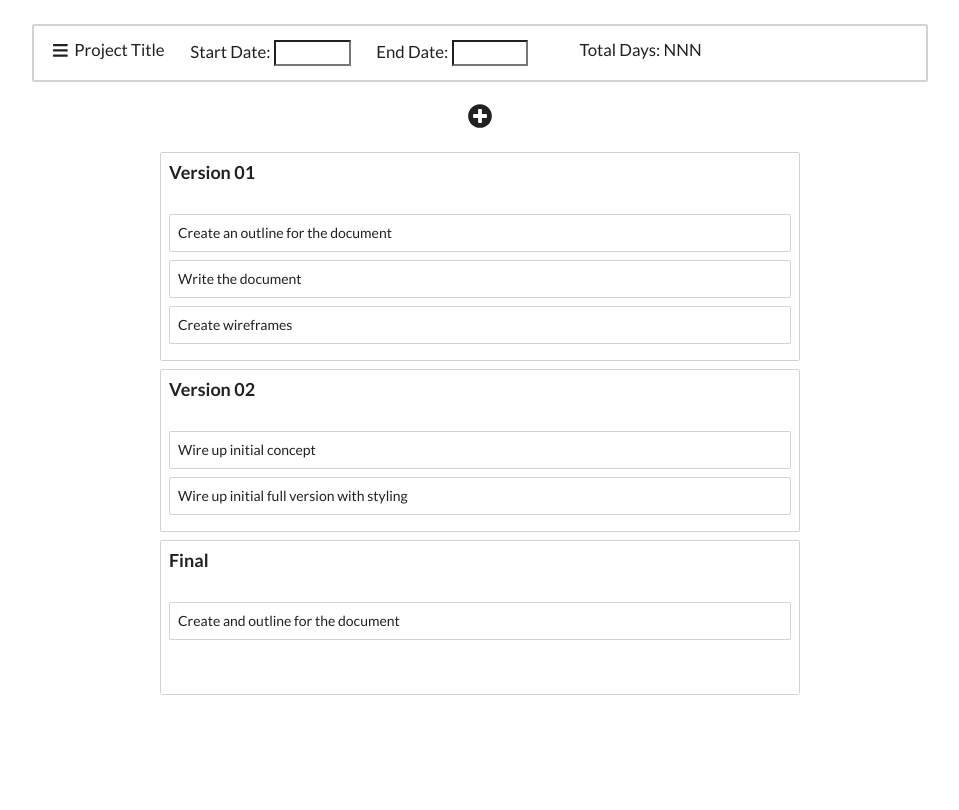
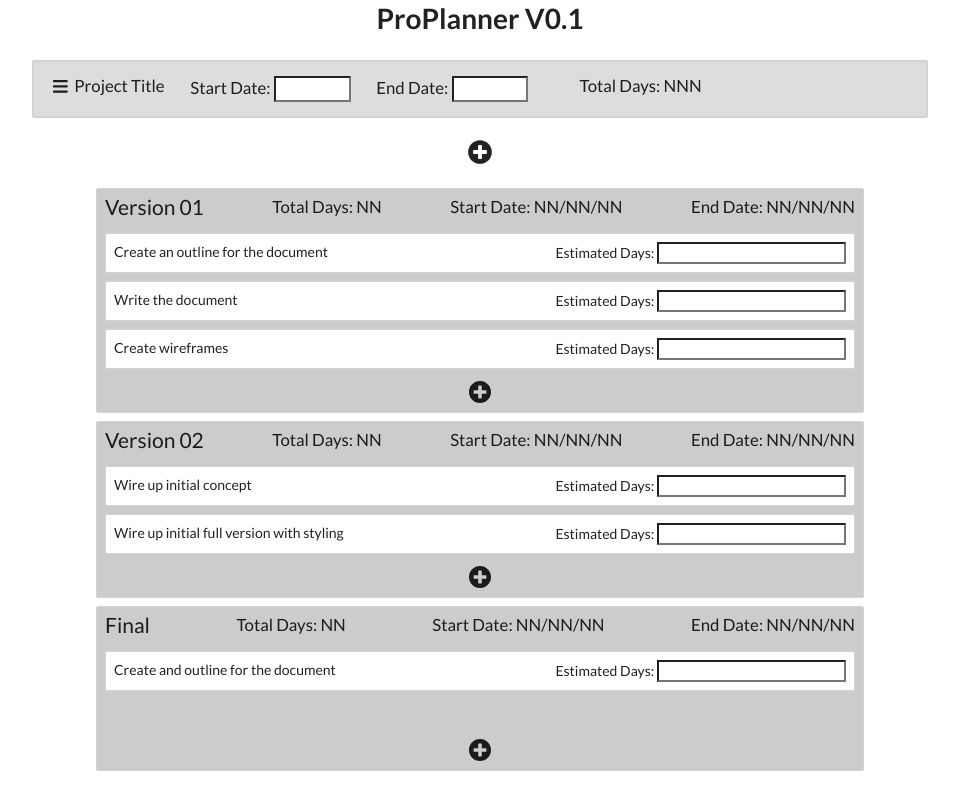
Before and after one commit to AndrewMayer/ProPlanner, a React (Create React App) app: page / in a window 1280 px wide. Shown: the top 810 px of the page, without its empty margins (160-1119 px from the left). Built offline with nearby package versions, Linux system fonts and the light colour scheme.

Commit message:
Minor UI changes

```diff
--- a/src/Components/App.js
+++ b/src/Components/App.js
@@ -7,7 +7,7 @@ import { FontAwesomeIcon } from '@fortawesome/react-fontawesome';
 import { library } from '@fortawesome/fontawesome-svg-core';
 import { faBars, faPlusCircle } from '@fortawesome/free-solid-svg-icons';
 import initialData from '../initial-data';
-import Column from './column';
+import Milestone from './Milestone';
 import Header from './Header';
 
 library.add(faBars, faPlusCircle);
@@ -15,6 +15,10 @@ library.add(faBars, faPlusCircle);
 const Container = styled.div`
   margin: 2%;
   // display: flex;
+`;
+
+const Title = styled.h1`
+  text-align: center;
 `;
 
 class App extends React.Component {
@@ -102,6 +106,7 @@ class App extends React.Component {
   render() {
     return (
       <div>
+        <Title>ProPlanner V0.1</Title>
         <Header />
         {/* TODO: Place this inside a styled box */}
         <div style={{ textAlign: 'center' }}>
@@ -118,7 +123,7 @@ class App extends React.Component {
                   );
 
                   return (
-                    <Column
+                    <Milestone
                       key={column.id}
                       column={column}
                       tasks={tasks}
--- a/src/Components/Header.js
+++ b/src/Components/Header.js
@@ -2,13 +2,14 @@ import React from 'react';
 import styled from 'styled-components';
 import { FontAwesomeIcon } from '@fortawesome/react-fontawesome';
 
-const Container = styled.div`
+const MainHeader = styled.div`
   border-radius: 2px;
   margin: 3vh auto 3vh;
   padding: 1vh 1vw;
   width: 70vw;
   display: flex;
   border: 2px solid lightgrey;
+  background-color: #ddd;
 `;
 
 const Title = styled.div`
@@ -31,7 +32,7 @@ const DateBox = styled.input`
 
 const Header = () => {
   return (
-    <Container>
+    <MainHeader>
       <Title>
         <div>
           <FontAwesomeIcon icon={'bars'} />
@@ -48,7 +49,7 @@ const Header = () => {
         <div className="bigFiller" />
         <div>Total Days: NNN</div>
       </Title>
-    </Container>
+    </MainHeader>
   );
 };
 
--- /dev/null
+++ b/src/Components/Milestone.jsx
@@ -0,0 +1,74 @@
+import React from 'react';
+import styled from 'styled-components';
+import { Droppable, Draggable } from 'react-beautiful-dnd';
+import { FontAwesomeIcon } from '@fortawesome/react-fontawesome';
+import Task from './task';
+
+const Container = styled.div`
+  margin: 8px auto;
+  width: 60vw;
+  border: 1px solid lightgrey;
+  background-color: #ccc;
+  border-radius: 2px;
+  display: flex;
+  flex-direction: column;
+`;
+const MileTitle = styled.div`
+  padding: 8px;
+  display: flex;
+  flex-direction: row;
+  justify-content: space-between;
+  font-size: 1.5em;
+  .subtext {
+    font-size: 0.8em;
+  }
+`;
+const TaskList = styled.div`
+  padding: 8px;
+  background-color: ${props =>
+    props.isDraggingOver ? 'forestgreen' : 'inherit'};
+  flex-grow: 1;
+  min-height: 100px;
+`;
+
+const AddTask = styled.div`
+  padding: 0px 0px 1vw 0px;
+  display: flex;
+  justify-content: center;
+`;
+
+const Milestone = props => {
+  return (
+    <Draggable draggableId={props.column.id} index={props.index}>
+      {provided => (
+        <Container {...provided.draggableProps} ref={provided.innerRef}>
+          <MileTitle>
+            <div {...provided.dragHandleProps}>{props.column.title}</div>
+            <div className="subtext">Total Days: NN</div>
+            <div className="subtext">Start Date: NN/NN/NN</div>
+            <div className="subtext">End Date: NN/NN/NN</div>
+          </MileTitle>
+          <Droppable droppableId={props.column.id} type="task">
+            {(provided, snapshot) => (
+              <TaskList
+                ref={provided.innerRef}
+                {...provided.droppableProps}
+                isDraggingOver={snapshot.isDraggingOver}
+              >
+                {props.tasks.map((task, index) => (
+                  <Task key={task.id} task={task} index={index} />
+                ))}
+                {provided.placeholder}
+              </TaskList>
+            )}
+          </Droppable>
+          <AddTask>
+            <FontAwesomeIcon icon={'plus-circle'} transform="grow-10" />
+          </AddTask>
+        </Container>
+      )}
+    </Draggable>
+  );
+};
+
+export default Milestone;
--- a/src/Components/column.jsx
+++ /dev/null
@@ -1,54 +0,0 @@
-import React from 'react';
-import styled from 'styled-components';
-import { Droppable, Draggable } from 'react-beautiful-dnd';
-import Task from './task';
-
-const Container = styled.div`
-  margin: 8px auto;
-  width: 50vw;
-  border: 1px solid lightgrey;
-  background-color: white;
-  border-radius: 2px;
-  display: flex;
-  flex-direction: column;
-`;
-const Title = styled.h3`
-  padding: 8px;
-`;
-const TaskList = styled.div`
-  padding: 8px;
-  background-color: ${props =>
-    props.isDraggingOver ? 'forestgreen' : 'inherit'};
-  flex-grow: 1;
-  min-height: 100px;
-`;
-
-export default class Column extends React.Component {
-  render() {
-    return (
-      <Draggable draggableId={this.props.column.id} index={this.props.index}>
-        {provided => (
-          <Container {...provided.draggableProps} ref={provided.innerRef}>
-            <Title {...provided.dragHandleProps}>
-              {this.props.column.title}
-            </Title>
-            <Droppable droppableId={this.props.column.id} type="task">
-              {(provided, snapshot) => (
-                <TaskList
-                  ref={provided.innerRef}
-                  {...provided.droppableProps}
-                  isDraggingOver={snapshot.isDraggingOver}
-                >
-                  {this.props.tasks.map((task, index) => (
-                    <Task key={task.id} task={task} index={index} />
-                  ))}
-                  {provided.placeholder}
-                </TaskList>
-              )}
-            </Droppable>
-          </Container>
-        )}
-      </Draggable>
-    );
-  }
-}
--- a/src/Components/task.jsx
+++ b/src/Components/task.jsx
@@ -3,6 +3,8 @@ import styled from 'styled-components';
 import { Draggable } from 'react-beautiful-dnd';
 
 const Container = styled.div`
+  display: flex;
+  justify-content: space-between;
   border: 1px solid lightgrey;
   border-radius: 2px;
   padding: 8px;
@@ -22,6 +24,9 @@ export default class Task extends React.Component {
             isDragging={snapshot.isDragging}
           >
             {this.props.task.description}
+            <div>
+              Estimated Days: <input type="text" name="days" />
+            </div>
           </Container>
         )}
       </Draggable>
```
